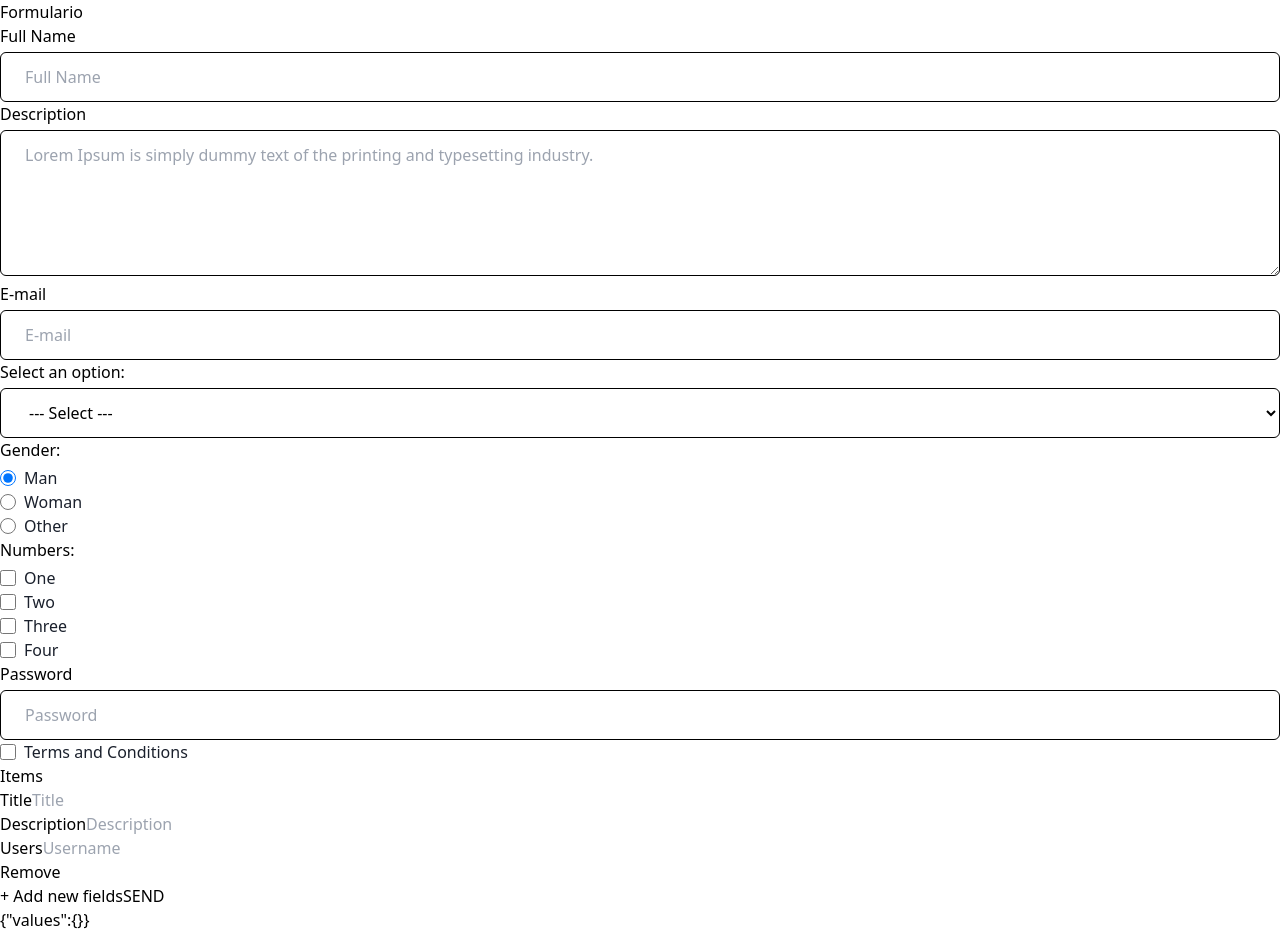
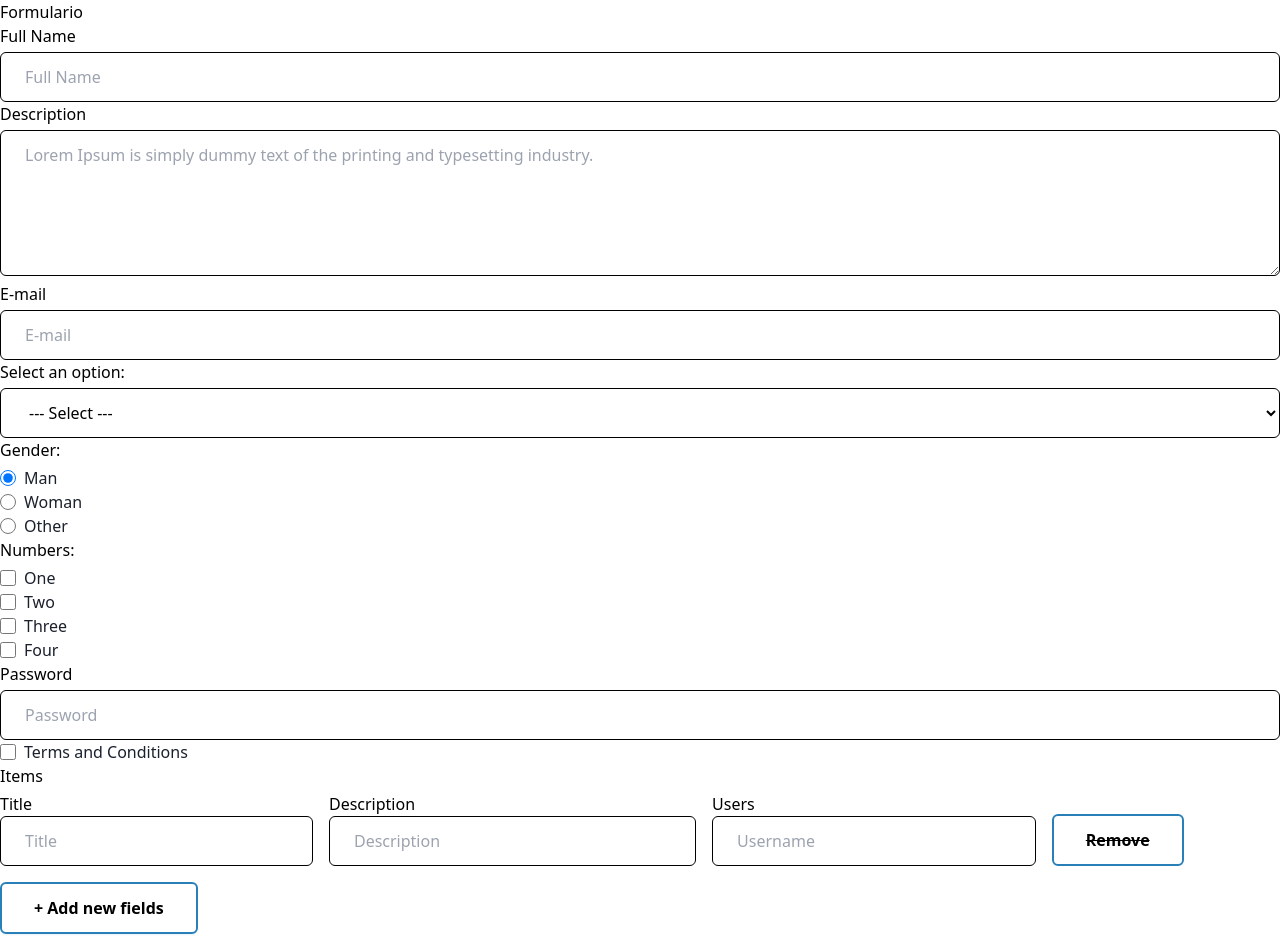
Before and after one commit to David171901/dynamic-form-formik, a React (Vite) app: page / in a window 1280 px wide. Shown: the top 952 px of the page. Built offline with nearby package versions, Linux system fonts and the light colour scheme.

Commit message:
build: style components

```diff
--- a/src/components/CustomCheckBox.tsx
+++ b/src/components/CustomCheckBox.tsx
@@ -1,4 +1,4 @@
-import { ErrorMessage, useField } from "formik";
+import { ErrorMessage, useField } from "formik"
 import styles from '../styles/styles.module.css'
 
 interface Props {
--- a/src/components/CustomCheckboxGroup.tsx
+++ b/src/components/CustomCheckboxGroup.tsx
@@ -1,5 +1,5 @@
-import { ErrorMessage, Field, useField } from "formik";
-import styles from '../styles/styles.module.css';
+import { ErrorMessage, Field, useField } from "formik"
+import styles from '../styles/styles.module.css'
 
 type Opt = { value: string | number; desc: string };
 
--- a/src/components/CustomFieldArrays.tsx
+++ b/src/components/CustomFieldArrays.tsx
@@ -1,6 +1,6 @@
 import { Field, ErrorMessage, FieldArray, useField } from "formik";
 import { Fields } from "../interfaces/interfaces";
-
+import styles from '../styles/styles.module.css'
 
 interface Props {
   name: string;
@@ -13,7 +13,7 @@ interface Props {
 export const CustomFieldArrays = ({ label, ...props }: Props) => {
   return (
     <>
-      <label className="mb-1 block text-base font-medium text-[#000000]">
+      <label className={styles.field__label}>
         {label}
       </label>
       <FieldArray {...props}>
@@ -21,13 +21,13 @@ export const CustomFieldArrays = ({ label, ...props }: Props) => {
           <>
             {props.values[`${props.name}`].map(
               (_: { [key: string]: any }, index: number) => (
-                <div key={index} className={`flex flex-col gap-y-2 md:flex-row md:gap-x-4`}>
+                <div key={index} className={styles.container__fields_array}>
                   {props.fields.map((input, indx) => (
                     <div key={`${props.name}${indx}`} className="grow ">
                       <label>{input.label}</label>
                       <Field
                         type="text"
-                        className="w-full rounded-md border border-[#000000] bg-white py-3 px-6 text-base text-[#000000] outline-none focus:border-[#2980B9] focus:shadow-md"
+                        className={styles.field_array__input}
                         name={`${props.name}[${index}].${input.name}`}
                         placeholder={`${input.placeholder}`}
                       />
@@ -37,13 +37,13 @@ export const CustomFieldArrays = ({ label, ...props }: Props) => {
                       />
                     </div>
                   ))}
-                  <div className="flex items-end">
+                  <div className={styles.container__button_remove}>
                     <button
                       type="button"
                       onClick={() => {
                         if (props.values[props.name].length > 1) remove(index)
                       }}
-                      className="hover:shadow-form rounded-md border-2 border-[#2980B9] py-3 px-8 text-center text-base font-semibold text-black outline-none disabled:line-through"
+                      className={styles.button__remove_field}
                       disabled={props.values[props.name].length === 1}
                     >
                       Remove
@@ -53,7 +53,7 @@ export const CustomFieldArrays = ({ label, ...props }: Props) => {
               )
             )}
             <button
-              className=" my-4 hover:shadow-form rounded-md border-2 border-[#2980B9] py-3 px-8 text-center text-base font-semibold text-black outline-none"
+              className={styles.button__add_field}
               type="button"
               onClick={() =>
                 push(
--- a/src/components/CustomRadioGroup.tsx
+++ b/src/components/CustomRadioGroup.tsx
@@ -1,5 +1,5 @@
-import { useField, ErrorMessage } from "formik";
-import styles from '../styles/styles.module.css';
+import { useField, ErrorMessage } from "formik"
+import styles from '../styles/styles.module.css'
 
 type Opt = { value: string | number; desc: string };
 
--- a/src/components/DynamicFormContainer.tsx
+++ b/src/components/DynamicFormContainer.tsx
@@ -1,4 +1,4 @@
-import { createContext, useState } from "react";
+import { createContext, useState } from "react"
 import {
   DefaultJSON,
   FormContextProps,
--- a/src/components/Form.tsx
+++ b/src/components/Form.tsx
@@ -1,4 +1,4 @@
-import { Form as FormFormik, Formik } from "formik";
+import { Form as FormFormik, Formik } from "formik"
 import {
   CustomCheckBox,
   CustomRadioGroup,
@@ -8,10 +8,11 @@ import {
   CustomCheckboxGroup,
   CustomFieldArrays,
   CustomTextarea,
-} from ".";
-import { getInputs } from "../utils";
-import { FormContext } from "./DynamicFormContainer";
-import { useContext } from "react";
+} from "."
+import { getInputs } from "../utils"
+import { FormContext } from "./DynamicFormContainer"
+import { useContext } from "react"
+import styles from '../styles/styles.module.css'
 
 export const Form = () => {
 
@@ -105,7 +106,7 @@ export const Form = () => {
               }
             })}
             <button
-              className="w-full hover:shadow-form rounded-md bg-[#2980B9] py-3 text-center text-base font-semibold text-white outline-none my-4"
+              className={styles.button__send}
               type="submit"
             >
               SEND
--- a/src/styles/styles.module.css
+++ b/src/styles/styles.module.css
@@ -49,3 +49,92 @@
     border: 1px solid #D1D5DB;
     margin-right: 0.5rem;
 }
+
+.button__add_field {
+    margin-top: 1rem;
+    margin-bottom: 1rem;
+    box-shadow: 0 1px 2px 0 rgba(41, 128, 185, 0.1);
+    border-radius: 0.375rem;
+    border-width: 2px;
+    border-color: #2980B9;
+    padding-top: 0.75rem;
+    padding-bottom: 0.75rem;
+    padding-left: 2rem;
+    padding-right: 2rem;
+    text-align: center;
+    font-size: 1rem;
+    font-weight: 600;
+    color: #000000;
+    outline: none;
+}
+
+.button__remove_field {
+    border-radius: 0.375rem;
+    border-width: 2px;
+    border-color: #2980B9;
+    padding-top: 0.75rem;
+    padding-bottom: 0.75rem;
+    padding-left: 2rem;
+    padding-right: 2rem;
+    text-align: center;
+    font-size: 1rem;
+    font-weight: 600;
+    color: #000000;
+    outline: none;
+}
+
+.button__remove_field:disabled {
+    text-decoration: line-through;
+}
+
+.container__fields_array {
+    display: flex;
+    flex-direction: column;
+    gap: 0.5rem; /* Equivalente a 'gap-y-2' */
+}
+
+@media (min-width: 768px) {
+    .container__fields_array {
+      flex-direction: row;
+      gap: 1rem; /* Equivalente a 'gap-x-4' */
+    }
+}
+
+.field_array__input {
+    width: 100%;
+    border-radius: 0.375rem;
+    border: 1px solid #000000;
+    background-color: #ffffff;
+    padding-top: 0.75rem;
+    padding-bottom: 0.75rem;
+    padding-left: 1.5rem;
+    padding-right: 1.5rem;
+    font-size: 1rem;
+    color: #000000;
+    outline: none;
+}
+
+.field_array__input:focus {
+    border-color: #2980B9;
+    box-shadow: 0 0 0 2px rgba(41, 128, 185, 0.5); /* Equivalente a 'focus:shadow-md' */
+}
+
+.container__button_remove {
+    display: flex;
+    align-items: flex-end;
+}
+
+.button__send {
+    width: 100%;
+    background-color: #2980B9;
+    border-radius: 0.375rem;
+    padding-top: 0.75rem;
+    padding-bottom: 0.75rem;
+    text-align: center;
+    font-size: 1rem;
+    font-weight: 600;
+    color: #ffffff;
+    outline: none;
+    margin-top: 1rem;
+    margin-bottom: 1rem;
+}
```
